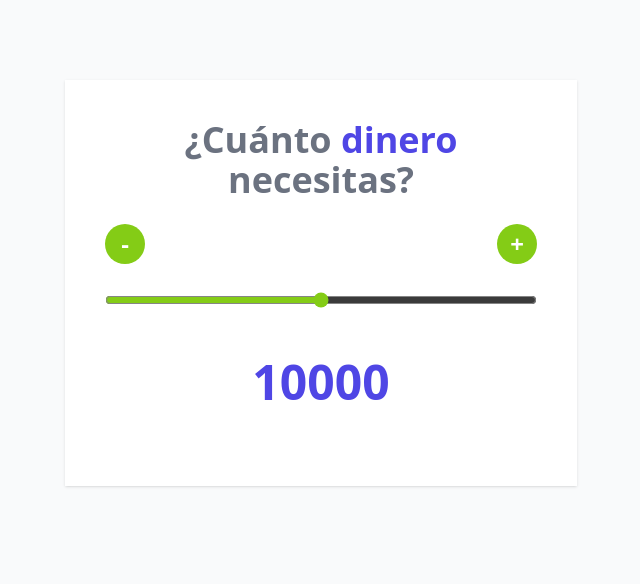
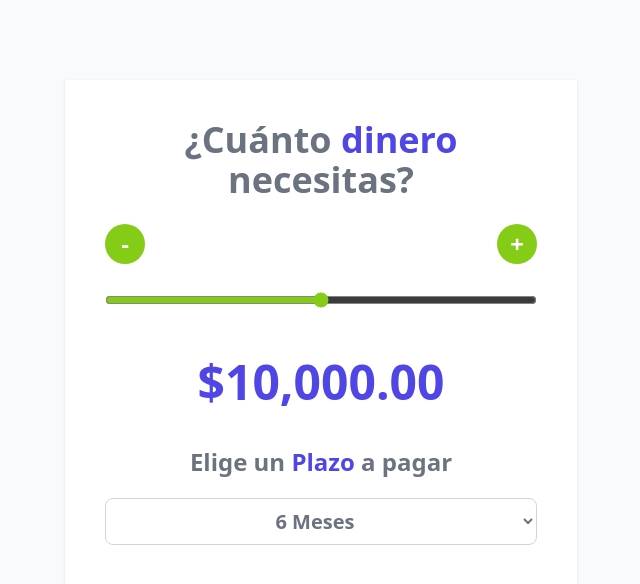
Before and after one commit to diegobermudez09/cotizador-prestamos-react, a React (Vite) app: page / in a window 1280 px wide. Shown: the top 584 px of the page, without its empty margins (319-959 px from the left). Built offline with nearby package versions, Linux system fonts and the light colour scheme.

Commit message:
Creando el state de los meses a pagar

```diff
--- a/src/App.jsx
+++ b/src/App.jsx
@@ -1,12 +1,14 @@
 import { useState } from 'react'
 import Header from "./components/Header"
 import Button from "./components/Button"
+import { formatearDinero } from './helpers';
 
 // Componente de React
 function App() {
 
   //funcion y lo que modifica
   const [cantidad, setCantidad] = useState(10000);
+  const [meses, setMeses] = useState(6);
 
   const MIN = 0;
   const MAX = 20000;
@@ -47,7 +49,7 @@
         <Button
           operador='-'
           fn={handleClickDecremento}
-          />
+        />
         <Button
           operador='+'
           fn={handleClickIncremento}
@@ -64,7 +66,22 @@
         step={STEP}
         value={cantidad}
       />
-      <p className='text-center my-10 text-5xl font-extrabold text-indigo-600'>{cantidad}</p>
+      <p className='text-center my-10 text-5xl font-extrabold text-indigo-600'>
+        {formatearDinero(cantidad)}</p>
+
+      <h2 className='text-2xl font-extrabold text-gray-500 text-center'>
+        Elige un <span className='text-indigo-600'>Plazo</span> a pagar
+      </h2>
+
+      <select
+        className='mt-5 w-full p-2 bg-white border border-gray-300 rounded-lg text-center text-xl font-bold text-gray-500'
+        value={meses}
+        onChange={e=> setMeses(+e.target.value)}
+      >
+        <option value="6">6 Meses</option>
+        <option value="12">12 Meses</option>
+        <option value="24">24 Meses</option>
+      </select>
     </div>
 
   )
--- /dev/null
+++ b/src/helpers/index.js
@@ -0,0 +1,11 @@
+const formatearDinero = (valor) => {
+    const formatter = new Intl.NumberFormat('en-US',{
+        style:'currency',
+        currency:'USD'
+    });
+    return formatter.format(valor);
+}
+
+export{
+    formatearDinero
+}
```
